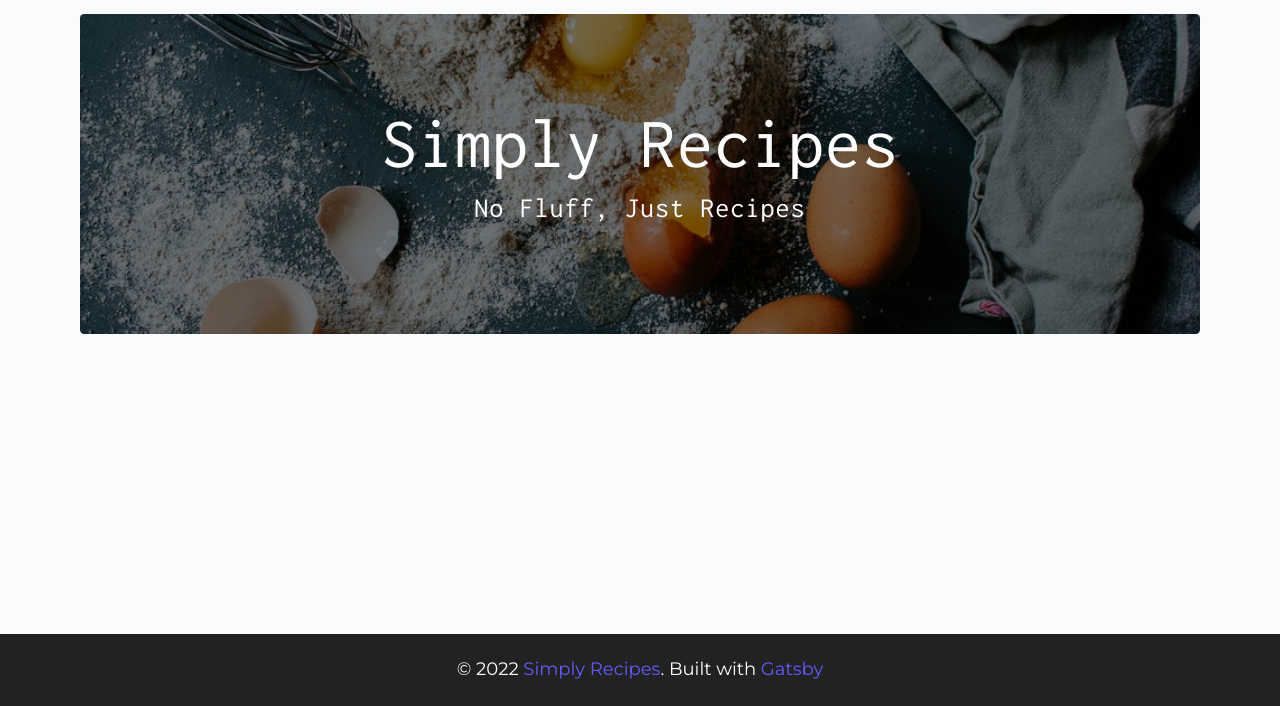
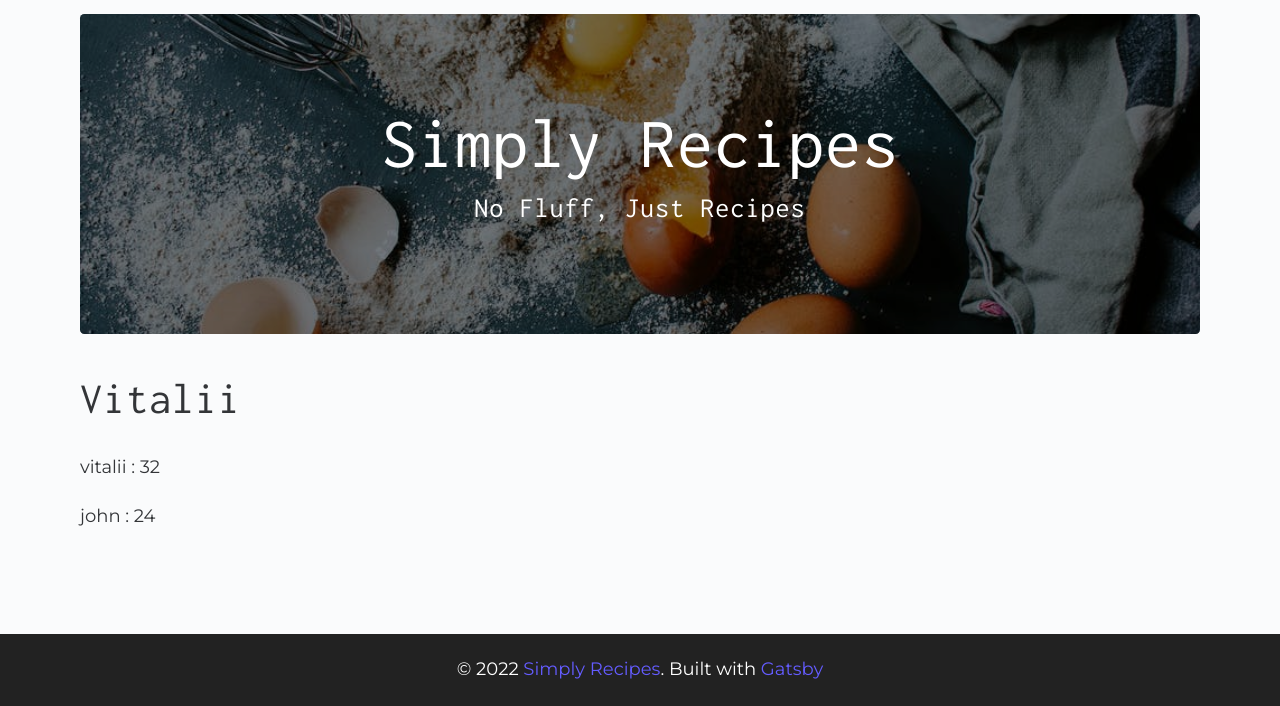
Before and after one commit to VHromyk/gatsby_tutorial, a Gatsby site: page / in a window 1280 px wide. Shown: the part 94-800 px from the top of the page. Built offline with nearby package versions, Linux system fonts and the light colour scheme; Gatsby itself is replaced by a stand-in of ours.

Commit message:
added useStaticQuery to the site

```diff
--- a/gatsby-config.js
+++ b/gatsby-config.js
@@ -5,6 +5,26 @@
  */
 
 module.exports = {
+  siteMetadata: {
+    title: "Simply Recipes",
+    description: "Nice and clean recipes site",
+    author: "@VHromyk",
+    person: {
+      name: "Vitalii",
+      age: 32,
+    },
+    simpleData: ["item 1", "item 2"],
+    complexData: [
+      {
+        name: "vitalii",
+        age: 32,
+      },
+      {
+        name: "john",
+        age: 24,
+      },
+    ],
+  },
   plugins: [
     {
       resolve: `gatsby-plugin-styled-components`,
--- /dev/null
+++ b/src/examples/fetchData.js
@@ -0,0 +1,40 @@
+import React from "react"
+import { useStaticQuery, graphql } from "gatsby"
+
+const ComponentName = () => {
+  const data = useStaticQuery(graphql`
+    query {
+      site {
+        buildTime
+        siteMetadata {
+          description
+          simpleData
+          title
+          author
+          complexData {
+            age
+            name
+          }
+          person {
+            age
+            name
+          }
+        }
+      }
+    }
+  `)
+  return (
+    <div>
+      <h2>{data.site.siteMetadata.person.name}</h2>
+      <div>
+        {data.site.siteMetadata.complexData.map((item, i) => (
+          <p key={i}>
+            {item.name} : {item.age}
+          </p>
+        ))}
+      </div>
+    </div>
+  )
+}
+
+export default ComponentName
--- a/src/pages/index.js
+++ b/src/pages/index.js
@@ -1,18 +1,20 @@
 import React from "react"
 import Layout from "../components/layout/Layout"
-import {StaticImage} from "gatsby-plugin-image";
+import { StaticImage } from "gatsby-plugin-image"
+import FetchData from "../examples/fetchData"
 
 export default function Home() {
   return (
     <Layout>
-      <main className='page'>
-          <header className='hero'>
+      <main className="page">
+        <header className="hero">
           <StaticImage
-                  src='../assets/images/main.jpeg'
-                  alt='eggs'
-                  className='hero-img'
+            src="../assets/images/main.jpeg"
+            alt="eggs"
+            className="hero-img"
             placeholder="tracedSVG"
-                  layout="fullWidth"/>
+            layout="fullWidth"
+          />
           <div className="hero-container">
             <div className="hero-text">
               <h1>simply recipes</h1>
@@ -20,6 +22,7 @@
             </div>
           </div>
         </header>
+        <FetchData />
       </main>
     </Layout>
   )
```
Lines whose indentation alone changed are shown as unchanged.
